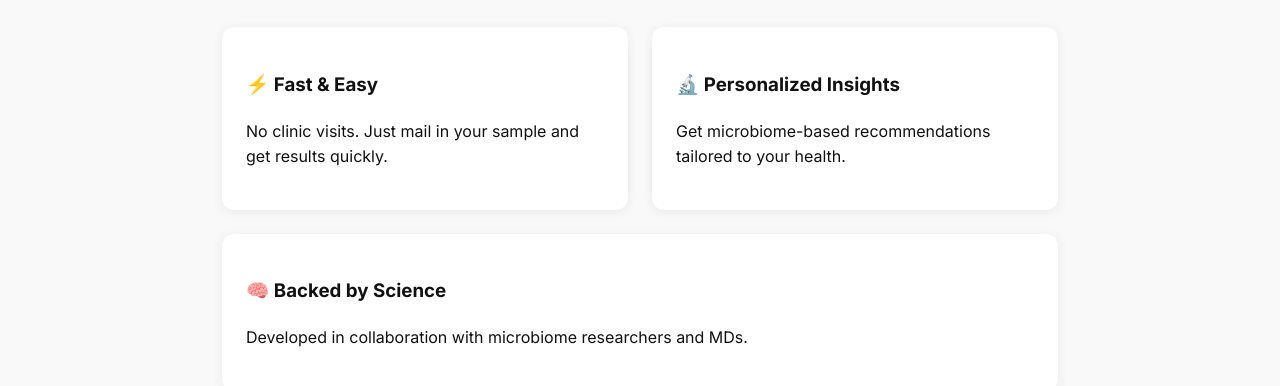
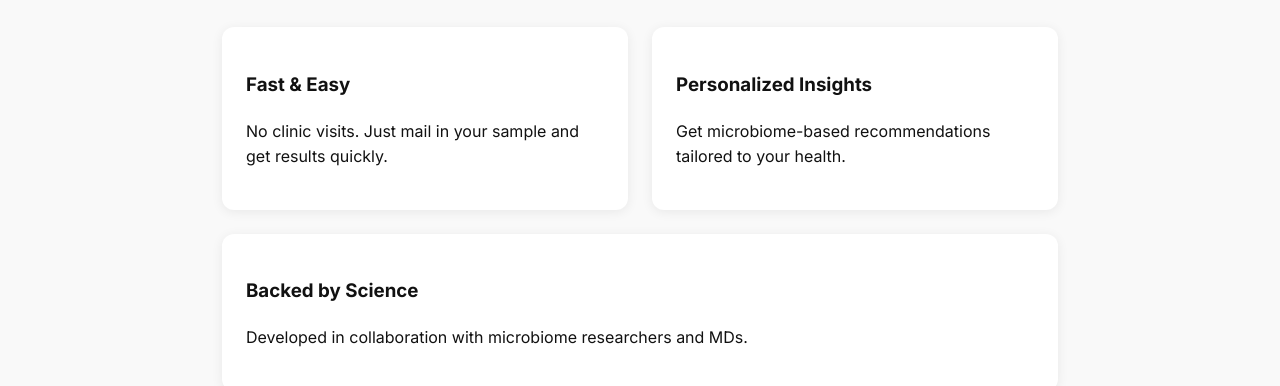
Before and after one commit to Sneakypeat/gutsmart-dx, a plain HTML site: page index.html in a window 1280 px wide. Shown: the part 664-1050 px from the top of the page. Drawn offline with Linux system fonts and the light colour scheme.

Commit message:
Update index.html

```diff
--- a/index.html
+++ b/index.html
@@ -103,15 +103,15 @@
     <h2>Why GutSmart DX?</h2>
     <div class="features">
       <div class="feature">
-        <h3>⚡ Fast & Easy</h3>
+        <h3>Fast & Easy</h3>
         <p>No clinic visits. Just mail in your sample and get results quickly.</p>
       </div>
       <div class="feature">
-        <h3>🔬 Personalized Insights</h3>
+        <h3>Personalized Insights</h3>
         <p>Get microbiome-based recommendations tailored to your health.</p>
       </div>
       <div class="feature">
-        <h3>🧠 Backed by Science</h3>
+        <h3>Backed by Science</h3>
         <p>Developed in collaboration with microbiome researchers and MDs.</p>
       </div>
     </div>
```
